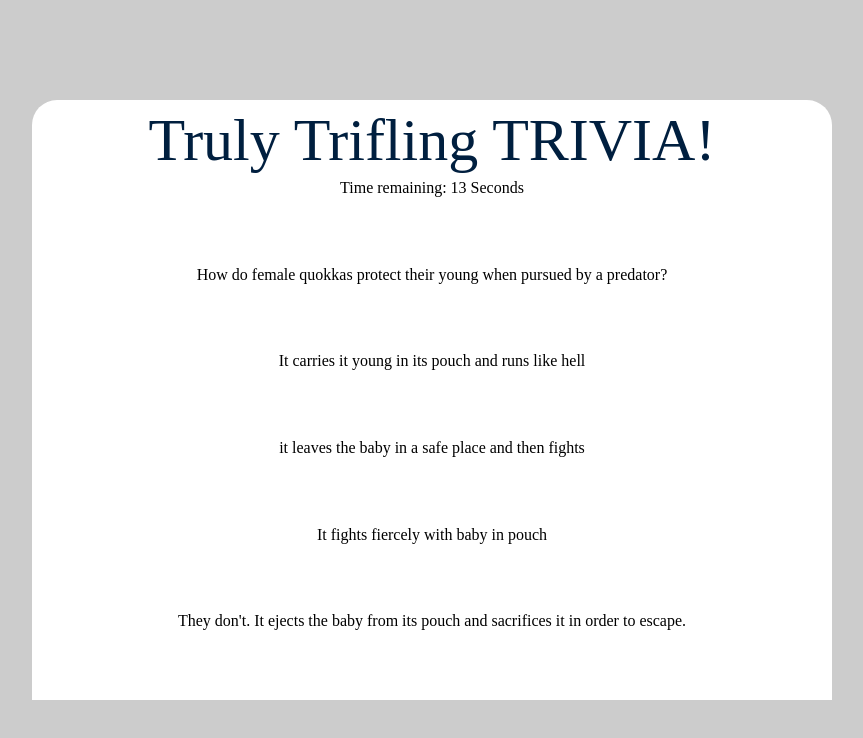
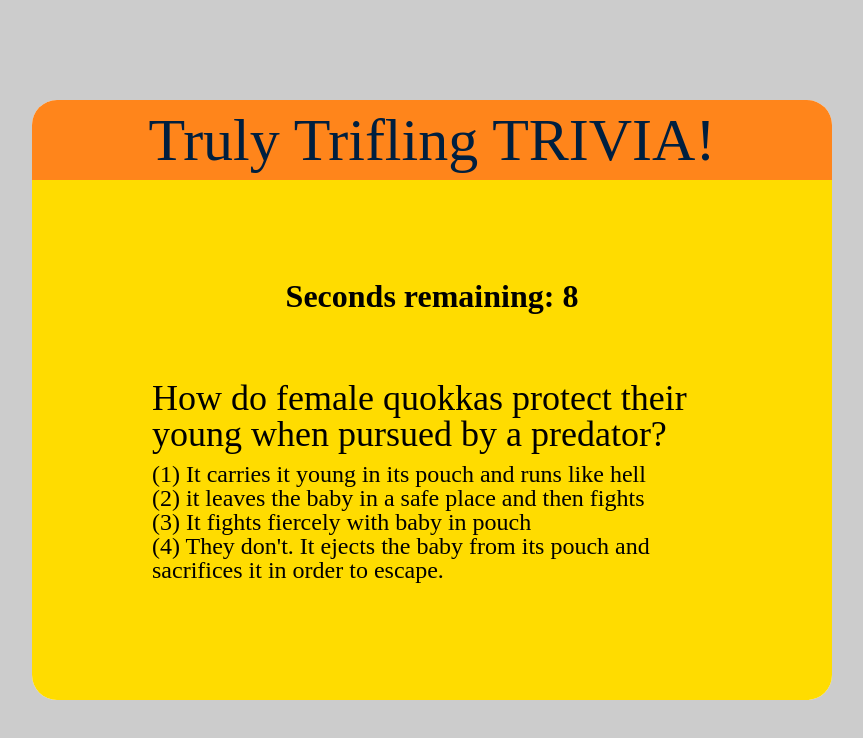
Before and after one commit to rmoj/tcb-TriviaGame, a plain HTML site: page index.html in a window 1280 px wide. Both pictures are taken after a click on the button "START". Shown: the whole page, without its empty margins (208-1071 px from the left). Drawn offline with nearby package versions, Linux system fonts and the light colour scheme; a web font is replaced by a local one.

Commit message:
Update views

```diff
--- a/assets/css/style.css
+++ b/assets/css/style.css
@@ -23,7 +23,9 @@ body {
   width: 100%;
   height: 80px;
   display: flex;
-  background-color: FF851B;
+  background-color: #ff851b;
+  border-top-right-radius: 25px;
+  border-top-left-radius: 25px;
   color: #001f3f;
   justify-content: center;
   align-items: center;
@@ -38,44 +40,10 @@ h1 {
   height: 520px;
   width: 100%;
   display: grid;
-  background-color: white;
-  /* background: radial-gradient(
-        circle,
-        #b3cca2 0.75em,
-        rgba(255, 255, 255, 0) 0.75em,
-        rgba(255, 255, 255, 0) 1.5em,
-        rgba(204, 195, 148, 0.7) 1.5em,
-        rgba(204, 195, 148, 0.7) 1.8em,
-        rgba(255, 255, 255, 0) 1.8em
-      )
-      0 0,
-    radial-gradient(
-        circle,
-        #ccc394 0.75em,
-        rgba(255, 255, 255, 0) 0.75em,
-        rgba(255, 255, 255, 0) 1.5em,
-        rgba(179, 204, 162, 0.7) 1.5em,
-        rgba(179, 204, 162, 0.7) 1.8em,
-        rgba(255, 255, 255, 0) 1.8em
-      )
-      3em 3em,
-    radial-gradient(
-        circle,
-        rgba(179, 204, 162, 0.7) 0.375em,
-        rgba(255, 255, 255, 0) 0.375em
-      )
-      3em 0,
-    radial-gradient(
-        circle,
-        rgba(204, 195, 148, 0.7) 0.3em,
-        rgba(255, 255, 255, 0) 0.3em
-      )
-      0 3em;
-  background-size: 6em 6em;
   background-color: #ffdc00;
-  background-repeat: repeat;
   border-bottom-right-radius: 25px;
-  border-bottom-left-radius: 25px; */
+  border-bottom-left-radius: 25px;
+  font-size: 20px;
 }
 
 #start {
@@ -83,17 +51,79 @@ h1 {
 }
 
 button {
-  font-size: 40px;
+  font-size: 32px;
   font-family: Flavors;
   background-color: #39cccc;
   padding: 10px 20px;
   border-radius: 12px;
 }
 
-.timer,
-.question,
-.results,
-.finalScore {
+#startBtn {
+  font-size: 32px;
+}
+
+#startover {
+  font-size: 15px;
+}
+
+.timer {
+  display: none;
+  margin-top: 100px;
+  margin-bottom: 0;
+  margin-right: auto;
+  margin-left: auto;
+  font-weight: bold;
+  font-size: 32px;
+}
+
+.results {
   display: none;
   margin: 0 auto;
 }
+
+.scores {
+  display: none;
+}
+
+#scoreboard {
+  display: none;
+  margin: auto;
+  font-size: 30px;
+}
+
+h2 {
+  font-size: 36px;
+  padding: 5px;
+}
+
+#restart {
+  margin: 15px auto;
+}
+
+.quiz {
+  display: none;
+  /* margin: 0 auto; */
+}
+
+#resultwrapper {
+  width: 70%;
+  margin: auto;
+  font-size: 24px;
+}
+#result {
+  font-size: 36px;
+  padding-bottom: 10px;
+}
+
+#quizwrapper {
+  width: 70%;
+  margin-right: auto;
+  margin-left: auto;
+  margin-top: -50px;
+  font-size: 24px;
+}
+
+#question {
+  font-size: 36px;
+  padding-bottom: 10px;
+}
--- a/assets/javascript/app.js
+++ b/assets/javascript/app.js
@@ -1,7 +1,7 @@
 'use strict';
 
 $(document).ready(function() {
-  var timeLimit = 15; //constant
+  var timeLimit = 10; //constant
   var delayBetweenQuestions = 2000; //constant
   var timeLeft;
   var countdown;
@@ -15,87 +15,86 @@ $(document).ready(function() {
     {
       question:
         "According to the internet, what is the world's happiest animal?",
-      choice1: 'wallaby',
-      choice2: 'kangaroo',
-      choice3: 'koala',
-      choice4: 'quokka',
+      choice1: '(1) wallaby',
+      choice2: '(2) kangaroo',
+      choice3: '(3) koala',
+      choice4: '(4) quokka',
       answer: 4,
       fact:
         'Quokkas have a signature smile which led many to believe they are always happy.'
     },
     {
       question: 'You can find quokkas only in',
-      choice1: 'The Galapagos Islands',
-      choice2: 'Western Australia',
-      choice3: 'The Amazon rainforest',
-      choice4: 'Northern Ireland',
+      choice1: '(1) The Galapagos Islands',
+      choice2: '(2) Western Australia',
+      choice3: '(3) The Amazon rainforest',
+      choice4: '(4) Northern Ireland',
       answer: 2,
       fact:
         'Quokkas are found only in Western Australia, mostly in Rottnest Island.'
     },
     {
       question: 'The quokka is a ',
-      choice1: 'marsupial',
-      choice2: 'rodent',
-      choice3: 'bear',
-      choice4: 'cat',
+      choice1: '(1) marsupial',
+      choice2: '(2) rodent',
+      choice3: '(3) bear',
+      choice4: '(4) cat',
       answer: 1,
       fact: 'The quokka is a marsupial and a species of wallaby.'
     },
     {
       question: 'The closest relative of the quokka is the ',
-      choice1: 'wallaby',
-      choice2: 'platypus',
-      choice3: 'koala',
-      choice4: 'rat',
+      choice1: '(1) wallaby',
+      choice2: '(2) platypus',
+      choice3: '(3) koala',
+      choice4: '(4) rat',
       answer: 1,
       fact: 'The quokka is closely related to wallabies.'
     },
     {
       question: 'What do you call a baby quokka?',
-      choice1: 'quokling',
-      choice2: 'quoklet',
-      choice3: 'juoquy',
-      choice4: 'joey',
+      choice1: '(1) quokling',
+      choice2: '(2) quoklet',
+      choice3: '(3) juoquy',
+      choice4: '(4) joey',
       answer: 4,
       fact: 'A baby quokka is called a joey'
     },
     {
       question: 'Which of the following is true? A quokka is ',
-      choice1: 'nocturnal and a meat-eater',
-      choice2: 'a herbivore and is active during the day',
-      choice3: 'nocturnal and a plant-eater',
-      choice4: 'active during the day and a carnivore',
+      choice1: '(1) nocturnal and a meat-eater',
+      choice2: '(2) a herbivore and is active during the day',
+      choice3: '(3) nocturnal and a plant-eater',
+      choice4: '(4) active during the day and a carnivore',
       answer: 3,
-      fact:
-        'Quokkas are herbivores who primarily feed at night. They eat the leaves, stems, and bark of many plants in addition to grass.'
+      fact: 'Quokkas are herbivores who primarily feed at night.'
     },
     {
       question: 'Which of the following have pouches to carry their young?',
-      choice1: 'kangaroo',
-      choice2: 'wallaby',
-      choice3: 'quokka',
-      choice4: 'all of the above',
+      choice1: '(1) kangaroo',
+      choice2: '(2) wallaby',
+      choice3: '(3) quokka',
+      choice4: '(4) all of the above',
       answer: 4,
       fact:
         'Kangaroos, wallabies, and quokkas are marsupials, which means they have pouches in which they carry their young.'
     },
     {
       question: 'Which of the following is true?',
-      choice1: 'The quokka is able to go for months without a drink',
-      choice2: "The quokka's main diet consists of thin bamboo shoots",
-      choice3: 'Male quokkas constantly fight over potential mates',
-      choice4: 'Quokkas are very gentle',
+      choice1: '(1) The quokka is able to go for months without a drink',
+      choice2: "(2) The quokka's main diet consists of thin bamboo shoots",
+      choice3: '(3) Male quokkas constantly fight over potential mates',
+      choice4: '(4) Quokkas are very gentle',
       answer: 1,
       fact:
         'If necessary, quokkas can survive for long periods of time without food or water by living off the fat stored in their tails.'
     },
     {
       question: 'Which of the following is false?',
-      choice1: 'Quokkas regurgitate their food and eat it again',
-      choice2: "You can't own one",
-      choice3: 'It is illegal to touch quokkas',
-      choice4: 'Only kids are allowed to feed quokkas',
+      choice1: '(1) Quokkas regurgitate their food and eat it again',
+      choice2: "(2) You can't own one",
+      choice3: '(3) It is illegal to touch quokkas',
+      choice4: '(4) Only kids are allowed to feed quokkas',
       answer: 4,
       fact:
         "Feeding quokkas is discouraged because 'human food' can cause dehydration and malnourishment, both of which are detrimental to the quokka's health."
@@ -103,11 +102,11 @@ $(document).ready(function() {
     {
       question:
         'How do female quokkas protect their young when pursued by a predator?',
-      choice1: 'It carries it young in its pouch and runs like hell',
-      choice2: 'it leaves the baby in a safe place and then fights',
-      choice3: 'It fights fiercely with baby in pouch',
+      choice1: '(1) It carries it young in its pouch and runs like hell',
+      choice2: '(2) it leaves the baby in a safe place and then fights',
+      choice3: '(3) It fights fiercely with baby in pouch',
       choice4:
-        "They don't. It ejects the baby from its pouch and sacrifices it in order to escape.",
+        "(4) They don't. It ejects the baby from its pouch and sacrifices it in order to escape.",
       answer: 4,
       fact:
         'If a mama quokka is threatened by a predator she will often throw her baby on the ground to distract the predator and save her own life.'
@@ -115,20 +114,14 @@ $(document).ready(function() {
   ];
 
   function initQuiz() {
-    currentIndex = 9; //change this
+    currentIndex = 9;
     ansCorrect = 0;
     ansIncorrect = 0;
     ansNoAnswer = 0;
-    clearContents();
     $('.timer').show();
     $('#start').hide();
-    $('.finalScore').hide();
+    $('.scores').hide();
     displayQuestion(currentIndex);
-  }
-
-  function clearContents() {
-    $('.question').text('');
-    $('.results').text('');
   }
 
   function startClock() {
@@ -165,8 +158,9 @@ $(document).ready(function() {
 
   function displayQuestion(i) {
     if (currentIndex < arrayQuestions.length) {
+      console.log(currentIndex, arrayQuestions.length);
       $('.results').hide();
-      $('.question').show();
+      $('.quiz').show();
       $('#question').text(arrayQuestions[i].question);
       $('#choice1').text(arrayQuestions[i].choice1);
       $('#choice2').text(arrayQuestions[i].choice2);
@@ -184,14 +178,14 @@ $(document).ready(function() {
       return 'Correct!';
     } else {
       ansIncorrect++;
-      return 'Duh...Nope';
+      return 'Duh...Nope.';
     }
   }
 
   function displayScore() {
     $('.timer').hide();
     $('.results').hide();
-    $('.finalScore').show();
+    $('.scores').show();
     $('#correct').text(ansCorrect);
     $('#incorrect').text(ansIncorrect);
     $('#noanswer').text(ansNoAnswer);
@@ -199,11 +193,12 @@ $(document).ready(function() {
 
   function displayResults(result, correctAnswer) {
     if (currentIndex < arrayQuestions.length) {
-      clearContents();
-      $('.question').hide();
-      $('.results').show();
+      $('.quiz').hide();
+      $('.timer').hide();
       $('#result').text(result);
       $('#fact').text(arrayQuestions[currentIndex].fact);
+      $('.results').show();
+
       setTimeout(function() {
         currentIndex++;
         displayQuestion(currentIndex);
@@ -215,7 +210,7 @@ $(document).ready(function() {
 
   $('.choice').hover(
     function() {
-      $(this).css({ 'font-weight': 'bold', color: 'green' });
+      $(this).css({ 'font-style': 'italic', color: 'green' });
     },
     function() {
       $(this).css({ 'font-weight': 'normal', color: 'black' });
--- a/index.html
+++ b/index.html
@@ -20,30 +20,38 @@
     </div>
     <div id="game">
       <div id="start">
-        <button>START</button>
+        <button id="startBtn">START</button>
       </div>
-      <div class="timer">Time remaining:
-        <span id="clock">15</span> Seconds
+      <div class="timer">Seconds remaining:
+        <span id="clock">15</span>
       </div>
-      <div id="question" class="question">Question</div>
-      <div id="choice1" class="choice question">choice 1</div>
-      <div id="choice2" class="choice question">choice 2</div>
-      <div id="choice3" class="choice question">choice 3</div>
-      <div id="choice4" class="choice question">choice 4</div>
+      <div id="quizwrapper" class="quiz">
+        <div id="question" class="quiz">Question</div>
+        <div id="choice1" class="choice quiz">choice 1</div>
+        <div id="choice2" class="choice quiz">choice 2</div>
+        <div id="choice3" class="choice quiz">choice 3</div>
+        <div id="choice4" class="choice quiz">choice 4</div>
+      </div>
+      <div id="resultwrapper" class="results">
         <div id="result" class="results"></div>
         <div id="fact" class="results"></div>
-      <div id="scoreheader" class="finalScore">All Done! Here's how you did.</div>
-      <div class="finalScore">Correct Answers:
+      </div>
+      <div id="scoreboard" class="scores">
+        <div class="scores">
+          <h2> All Done! Here's how you did.</h2>
+        </div>
+        <div class="scores">Correct Answers:
           <span id="correct"></span>
         </div>
-      <div class="finalScore">Incorrect Answers:
+        <div class="scores">Incorrect Answers:
           <span id="incorrect"></span>
         </div>
-      <div class="finalScore">Unanswered:
+        <div class="scores">Unanswered:
           <span id="noanswer"></span>
         </div>
-      <div class="finalScore">
-        <button>START OVER</button>
+        <div id="restart" class="scores">
+          <button id="startover">START OVER</button>
+        </div>
       </div>
     </div>
   </div>
```
Also changed, not shown: 1 other file. Lines whose indentation alone changed are shown as unchanged.
